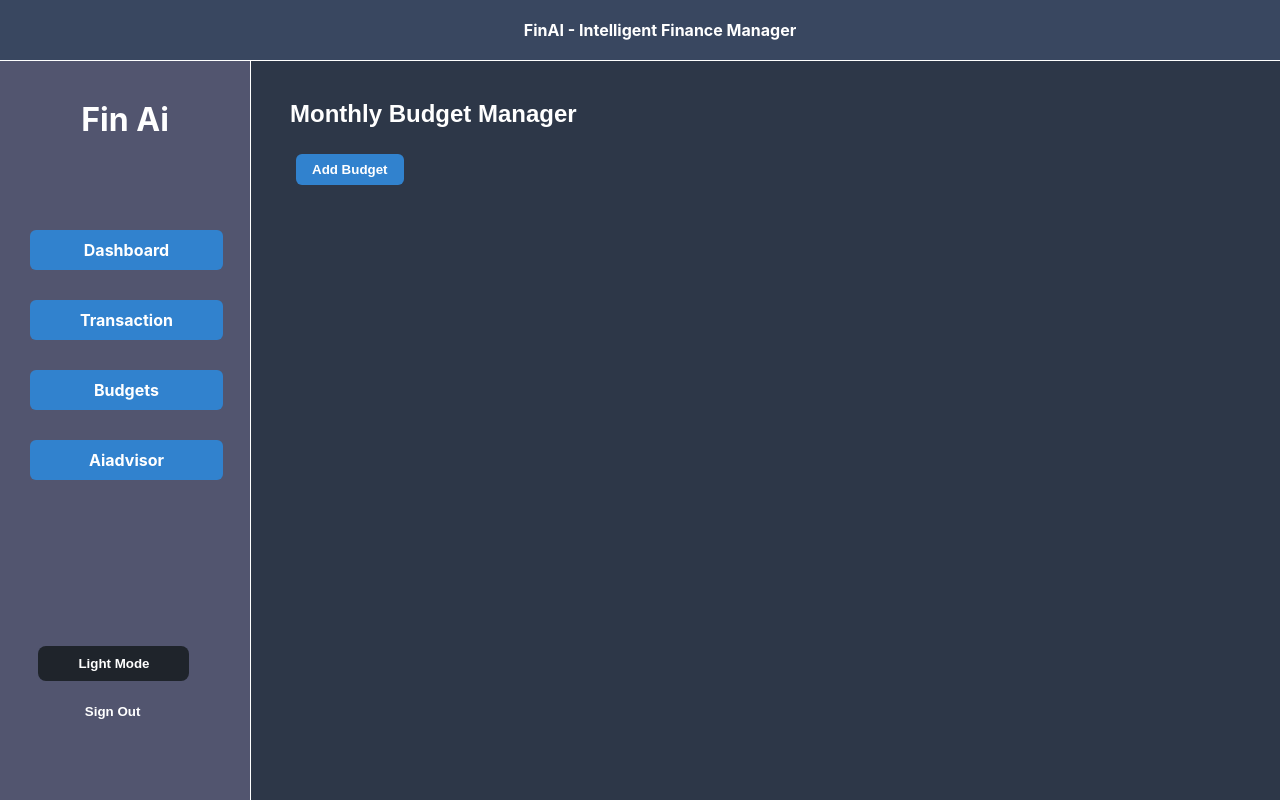
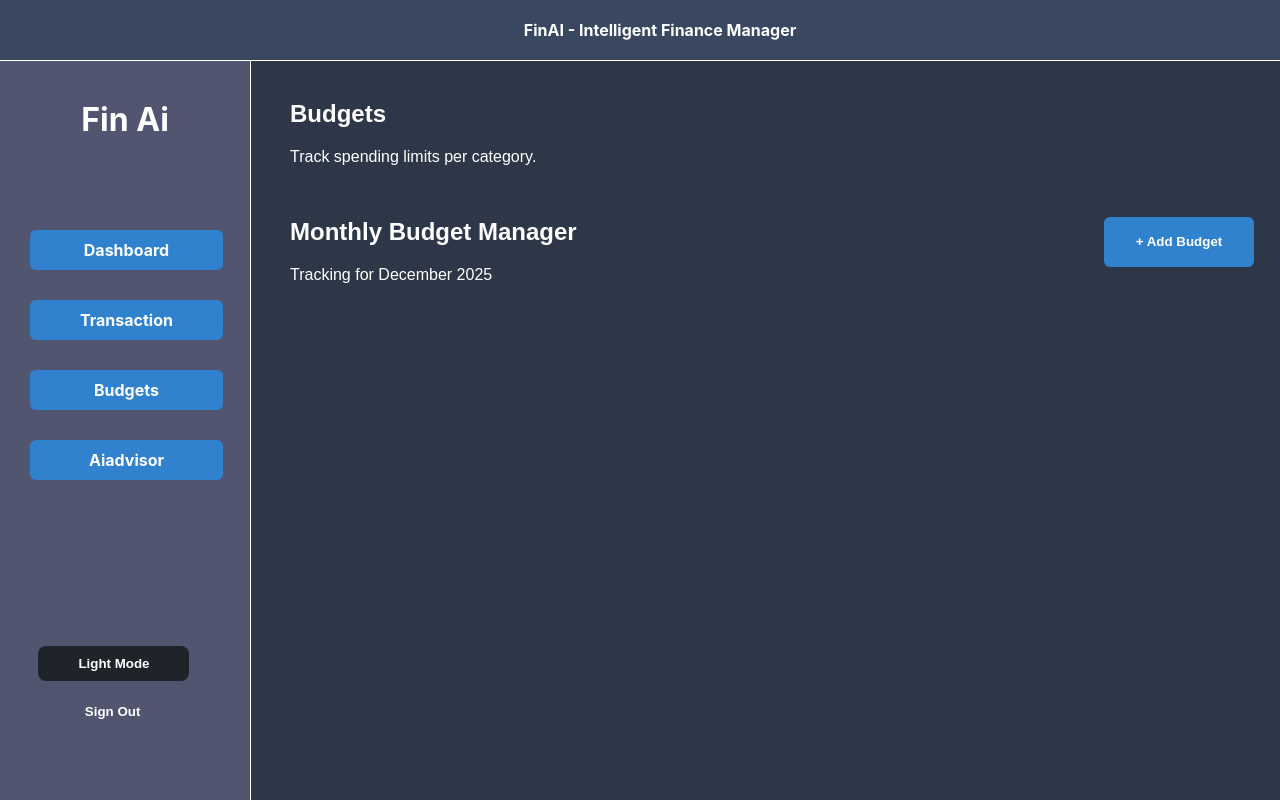
Before and after one commit to ghariprasath1024/FinAI-Project, a React (Create React App) app: page /Budgets in a window 1280 px wide. Both pictures are taken after a click on the button "login". Built offline with nearby package versions, Linux system fonts and the light colour scheme.

Commit message:
changinf the design

```diff
--- a/src/all/Budgets.css
+++ b/src/all/Budgets.css
@@ -1,34 +1,82 @@
-.heading{
-    display:flex;
-    justify-content:space-between;
-    padding :0px 30px;
+.heading {
+    display: flex;
+    justify-content: space-between;
+    padding: 0px 30px;
 }
-.flex1{
-    display:flex;
-    flex-direction: row;
-    gap:30px;
-    margin:20px;
+
+.flex2 {
+    width: 67%;
+    padding: 20px 10px;
+    background-color: #52556f;
+    margin-top: 10px;
+    color: black;
+    border-radius: 10px;
+    border: 1px solid #ccc;
 }
-.flex2{
-    width: 67%;
-    padding:20px 10px;
-    background-color:  #52556f;
-    margin-top:10px;
-    color:black;
-    border-radius: 10px;
-    border:1px solid #ccc;
+
+.flex1 p {
+    margin: 0px;
 }
-.flex1 p{
-    margin:0px;
-}
-.set-budget-btn{
+
+.set-budget-btn {
     background-color: #4c5caf;
     color: white;
     border: none;
     border-radius: 5px;
     cursor: pointer;
-    width:120px;
-    height:35px;
-    padding:4px 0px 0px 0px ;
-    border:1px solid #ccc;
+    width: 120px;
+    height: 35px;
+    padding: 4px 0px 0px 0px;
+    border: 1px solid #ccc;
 }
+
+form {
+    border: 1px solid rgb(255, 255, 255);
+    border-radius:10px;
+}
+
+.form1 {
+    display: flex;
+    padding: 10px;
+    gap: 30px;
+}
+
+form p {
+    text-align: center;
+}
+
+form hr {
+    margin: 10px;
+}
+
+input {
+    margin-left: 8px;
+    padding: 8px 12px;
+    border: 1px solid #ccc;
+    border-radius: 6px;
+    outline: none;
+    transition: border 0.3s ease, box-shadow 0.3s ease;
+}
+
+.edit{
+    margin-left:15px;
+    margin-bottom: 10px;
+}
+
+.budget{
+    width:320px;
+    border:1px solid white;
+    padding:5px 30px 5px 30px;
+}
+
+.budget1{
+    display:flex;
+    justify-content: space-between;
+}
+
+.budget1 button{
+    width:150px;
+    height: 50px;
+    margin-top:35px;
+    padding:0px;
+}
--- a/src/all/Budgets.jsx
+++ b/src/all/Budgets.jsx
@@ -1,4 +1,5 @@
 import React, { useState, useMemo } from "react";
+import "./Budgets.css";
 const Budgets = ({ transactions = [] }) => {
     const [budgets, setBudgets] = useState([]);
     const [category, setCategory] = useState("");
@@ -62,44 +63,38 @@ const Budgets = ({ transactions = [] }) => {
     const handleDelete = (id) => {
         setBudgets(budgets.filter((b) => b.id !== id));
     };
-
+    const currentYear = new Date().getFullYear();
     return (
         <div className="main">
-            <h2>Monthly Budget Manager</h2>
-
+            <h2>Budgets</h2>
+            <p>Track spending limits per category.</p>
+            <div className="budget1">
+               <p><h2>Monthly Budget Manager</h2>Tracking for December  {currentYear}</p>
                 {!showForm && (
                     <button onClick={() => setShowForm(true)}>
-                    Add Budget
+                       + Add Budget
                     </button>
                 )}
-
+            </div>
             {showForm && (
                 <form onSubmit={handleSubmit}>
+                    <p>Adding a New Budgets</p>
+                    <hr />
+                    <div className="form1">
                         <div>
                             <label>Category:</label>
-                        <input
-                            type="text"
-                            value={category}
-                            onChange={(e) => setCategory(e.target.value)}
-                            required
-                        />
+                            <input type="text" value={category} onChange={(e) => setCategory(e.target.value)} required/>
                         </div>
-
                         <div>
-                        <label>Amount:</label>
-                        <input
-                            type="number"
-                            value={amount}
-                            onChange={(e) => setAmount(e.target.value)}
-                            required
-                        />
+                            <label>Limit of This category: </label>
+                            <input type="number" value={amount} onChange={(e) => setAmount(e.target.value)} required />
                         </div>
-
-                    <button type="submit">
+                    </div>
+                    <button type="submit" className="edit">
                         {editId ? "Update" : "Save"}
                     </button>
 
-                    <button type="button" onClick={resetForm}>
+                    <button type="button" onClick={resetForm} className="edit">
                         Cancel
                     </button>
                 </form>
@@ -109,24 +104,22 @@ const Budgets = ({ transactions = [] }) => {
                 const spent = spendingData[budget.category] || 0;
                 const percent = Math.min((spent / budget.amount) * 100, 100);
                 const over = spent > budget.amount;
-
                 return (
-                    <div key={budget.id}>
-                        <h3>{budget.category}</h3>
+                    <div key={budget.id} className="budget">
+                        <h3>{budget.category}</h3><button onClick={() => handleEdit(budget)} >Edit</button><button onClick={() => handleDelete(budget.id)}>Delete</button>
                         <p>Limit: ${budget.amount}</p>
-                        <p>Spent: ${spent}</p>
-                        <p>Used: {Math.round(percent)}%</p>
+                        <p>{spent}<p>Used: {Math.round(percent)}%</p></p>
                         {over ? (
                             <p>Over budget by ${spent - budget.amount}</p>
                         ) : (
                             <p>Remaining ${budget.amount - spent}</p>
                         )}
-                        <button onClick={() => handleEdit(budget)}>Edit</button>
-                        <button onClick={() => handleDelete(budget.id)}>Delete</button>
                     </div>
                 );
             })}
+
         </div>
+
     );
 };
 export default Budgets;
--- a/src/all/Main.css
+++ b/src/all/Main.css
@@ -40,6 +40,9 @@ a {
   transition: background 0.3s ease, transform 0.2s ease;
 }
 
+a:hover{
+  background-color: #1b4067;
+}
 .header {
   position: fixed;
   width: 100%;
--- a/src/all/Transaction.css
+++ b/src/all/Transaction.css
@@ -48,7 +48,7 @@
 }
 
 .Adding-Items p {
-    gap:20px;
+  gap:20px;
   margin: 8px 0;
   color: #e2e8f0;
 }
```
Also changed, not shown: src/all/Transaction.jsx (+3 -20 lines). Lines whose indentation alone changed are shown as unchanged.
